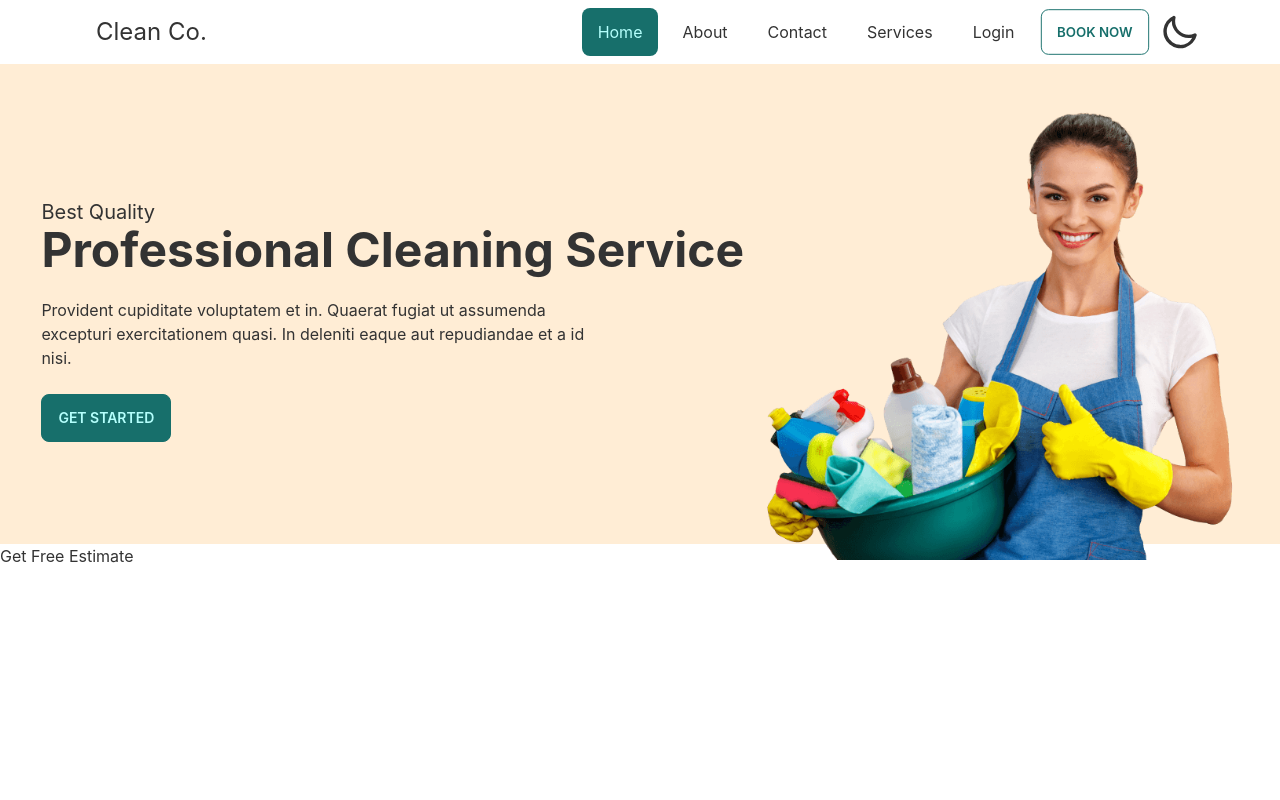
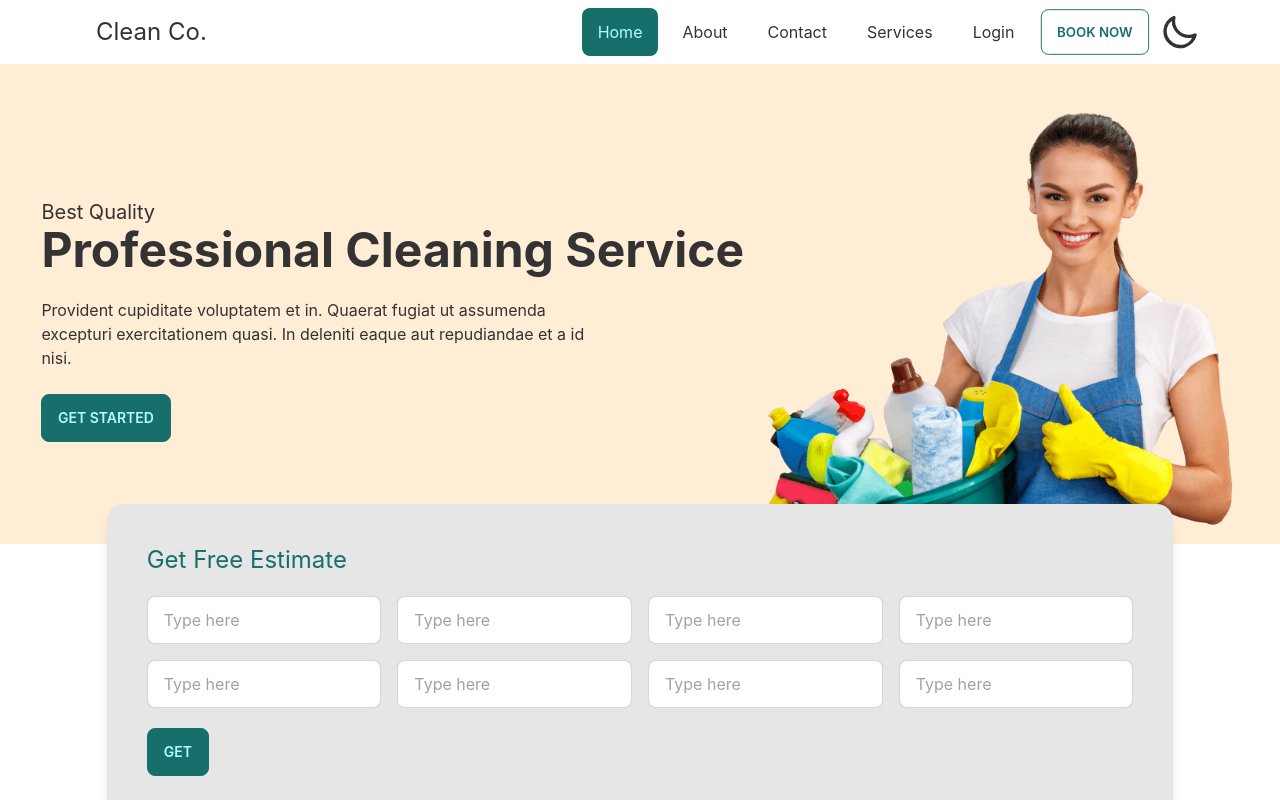
Before and after one commit to Jaman-M/clean-co-client, a React (Create React App) app: page / in a window 1280 px wide. Built offline with nearby package versions, Linux system fonts and the light colour scheme.

Commit message:
added get free estimate part and also added AOS animation

```diff
--- a/package.json
+++ b/package.json
@@ -6,6 +6,7 @@
     "@testing-library/jest-dom": "^5.16.4",
     "@testing-library/react": "^13.3.0",
     "@testing-library/user-event": "^13.5.0",
+    "aos": "^2.3.4",
     "daisyui": "^2.20.0",
     "react": "^18.2.0",
     "react-dom": "^18.2.0",
--- a/src/App.js
+++ b/src/App.js
@@ -10,11 +10,21 @@ import { publicRoute } from './routes/publicRoutes';
 
 // uporer comment kora import gulo publicRoutes er moddhe move kora holo
 
+// for aos animation link here
+import AOS from 'aos';
+import 'aos/dist/aos.css';
+
 import { Route, Routes } from 'react-router-dom';
+import { useEffect } from 'react';
 
 
 
 function App() {
+
+  useEffect (() =>{
+    AOS.init();
+  }, []);
+
   return (
     <div >
       <Navbar>
--- a/src/pages/Home/Landing.js
+++ b/src/pages/Home/Landing.js
@@ -7,24 +7,51 @@ const Landing = () => {
             <div class="hero h-screen lg:h-[60vh] bg-accent mt-16">
                 <div class="hero-content flex-col lg:flex-row">
 
-                    <div>
-                        <p className='text-xl'>Best Quality</p>
-                        <h1 class="text-5xl font-bold">Professional Cleaning Service</h1>
-                        <p class="py-6 max-w-xl">Provident cupiditate voluptatem et in. Quaerat fugiat ut assumenda excepturi exercitationem quasi. In deleniti eaque aut repudiandae et a id nisi.</p>
-                        <button class="btn btn-primary">Get Started</button>
+                    <div >
+                        <p
+                        data-aos="fade-right"
+                        data-aos-delay='200'
+                        data-aos-duration='1000'
+                        className='text-xl'>Best Quality</p>
+                        <h1
+                        data-aos="fade-right"
+                        data-aos-delay='400'
+                        data-aos-duration='1000'
+                        class="text-5xl font-bold">Professional Cleaning Service</h1>
+                        <p
+                        data-aos="fade-right"
+                        data-aos-delay='600'
+                        data-aos-duration='1000'
+                        class="py-6 max-w-xl">Provident cupiditate voluptatem et in. Quaerat fugiat ut assumenda excepturi exercitationem quasi. In deleniti eaque aut repudiandae et a id nisi.</p>
+                        <button
+                        data-aos='zoom-in'
+                        data-aos-delay='1100'
+                        class="btn btn-primary">Get Started</button>
                     </div>
 
-                    <div className='h-[60vh] shrink-0'>
+                    <div
+                    data-aos="fade-left"
+                    data-aos-delay='600'
+                    data-aos-duration='1000'
+                    className='h-[60vh] shrink-0'>
                         <img src={BuketGirl} class="h-full " alt='bucket girl img' />
                     </div>
 
                 </div>
             </div>
-            <div>
-                <h1>Get Free Estimate</h1>
-                <div>
-
+            <div className='rounded-2xl relative z-20 mx-auto bg-base-200 mt-[-40px] shadow-lg p-10 w-5/6'>
+                <h1 className='text-2xl mb-5 text-primary'>Get Free Estimate</h1>
+                <div className='grid grid-cols-1 md:grid-cols-2 lg:grid-cols-4 gap-4'>
+                <input type="text" placeholder="Type here" class="input input-bordered w-full " />
+                <input type="text" placeholder="Type here" class="input input-bordered w-full " />
+                <input type="text" placeholder="Type here" class="input input-bordered w-full " />
+                <input type="text" placeholder="Type here" class="input input-bordered w-full " />
+                <input type="text" placeholder="Type here" class="input input-bordered w-full " />
+                <input type="text" placeholder="Type here" class="input input-bordered w-full " />
+                <input type="text" placeholder="Type here" class="input input-bordered w-full " />
+                <input type="text" placeholder="Type here" class="input input-bordered w-full " />
                 </div>
+                <button className='btn btn-primary mt-5'>Get</button>
 
             </div>
         </div>
```
Also changed, not shown: 1 other file (tests, documents, lock files or other folders).
